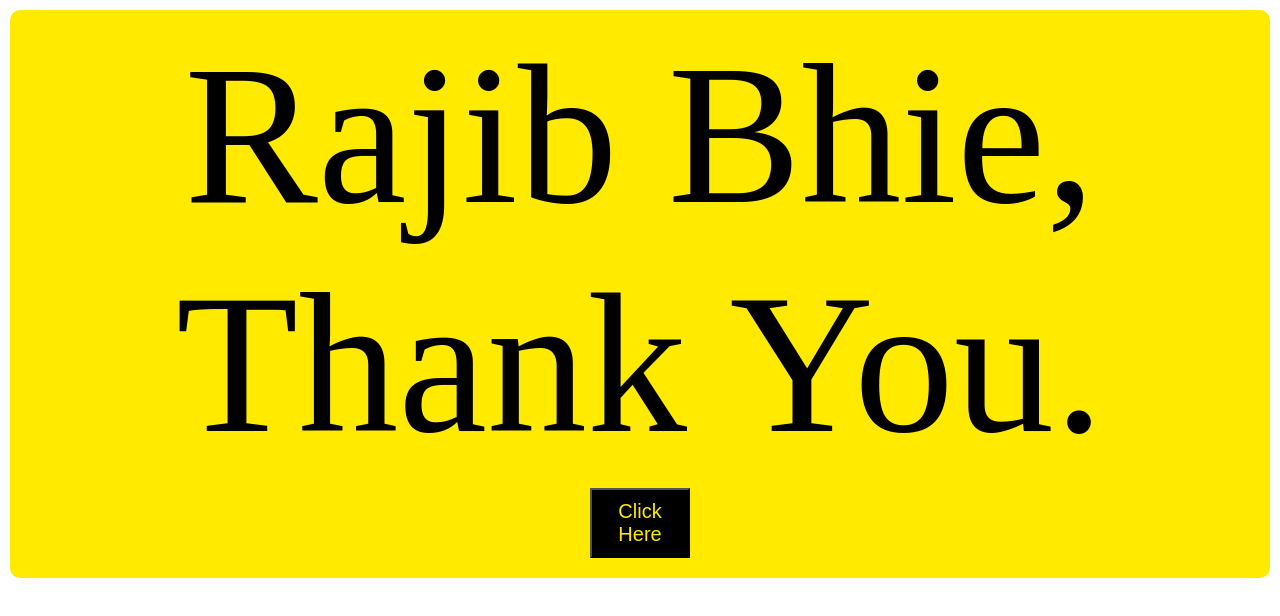
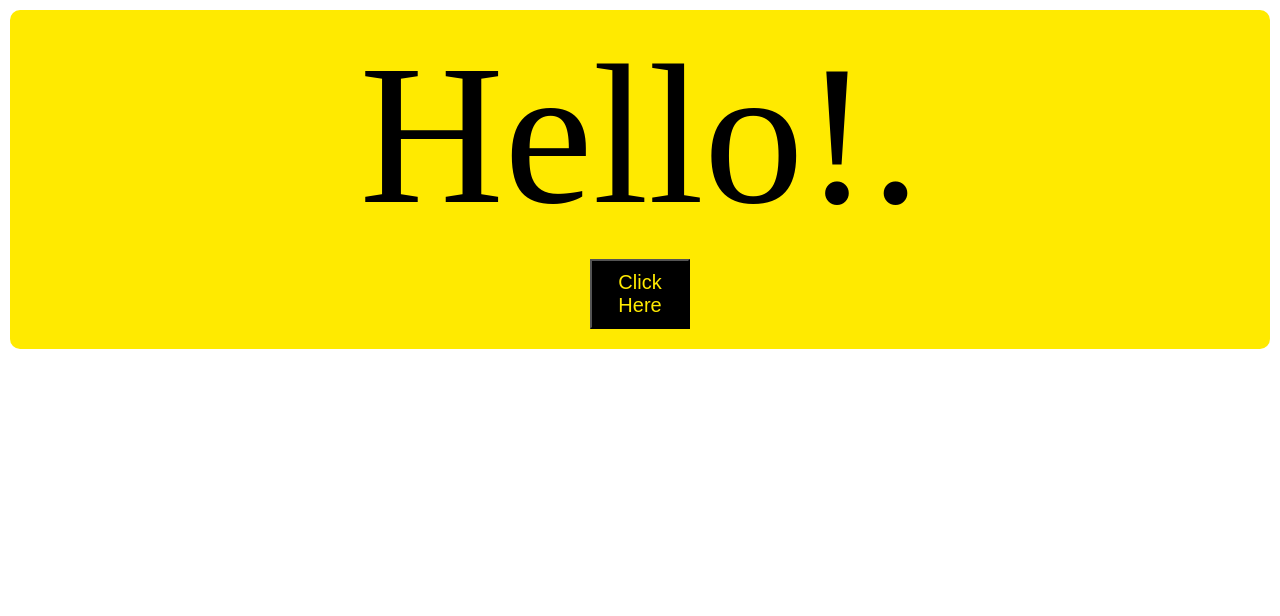
Before and after one commit to billahdotdev/test-site, a React (Vite) app: page / in a window 1280 px wide. Shown: the top 616 px of the page. Built offline with nearby package versions, Linux system fonts and the light colour scheme.

Commit message:
Another Commit2

```diff
--- a/src/App.jsx
+++ b/src/App.jsx
@@ -15,7 +15,7 @@ function App() {
         marginTop: 10
         }}>
         <p style={{fontSize: 200}}>
-          Rajib Bhie, Thank You.
+          Hello!.
           </p>
         <button style={{
           backgroundColor: 'black',
```
